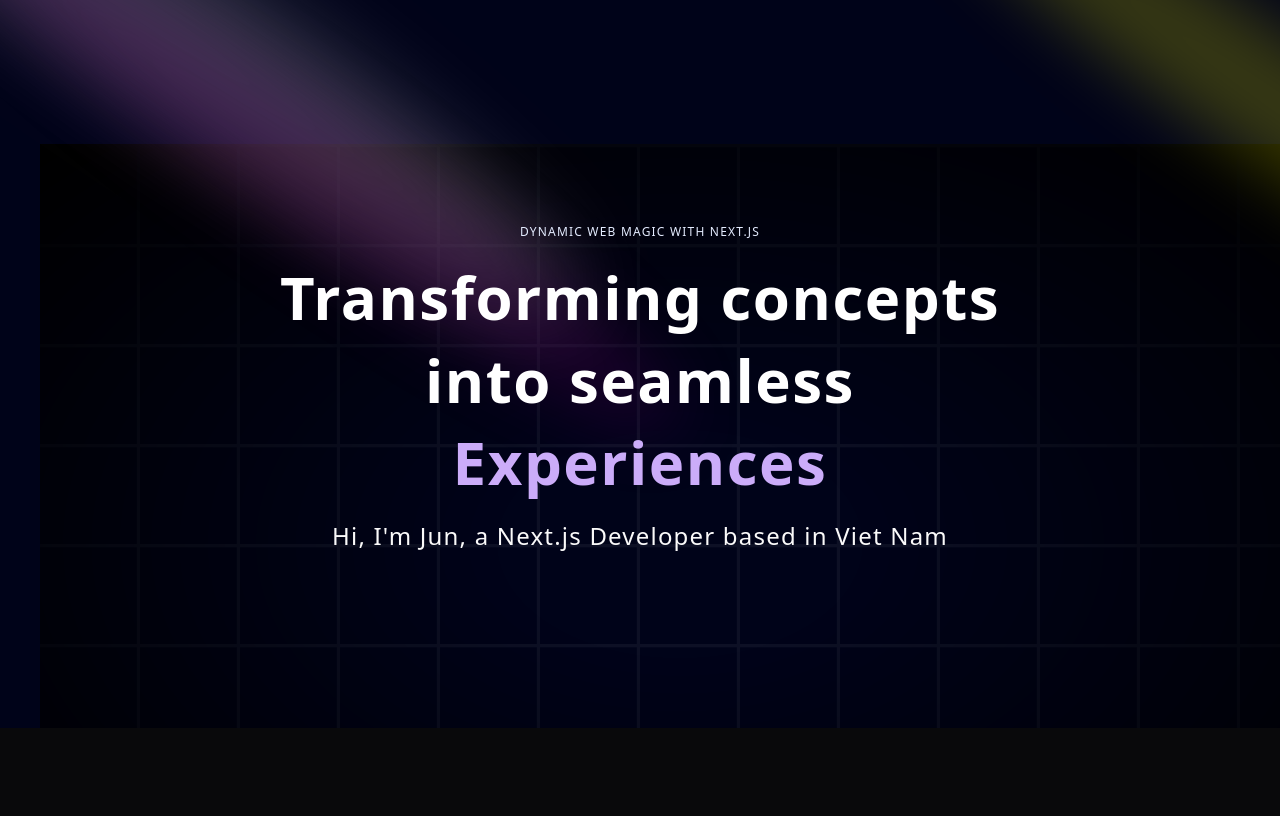
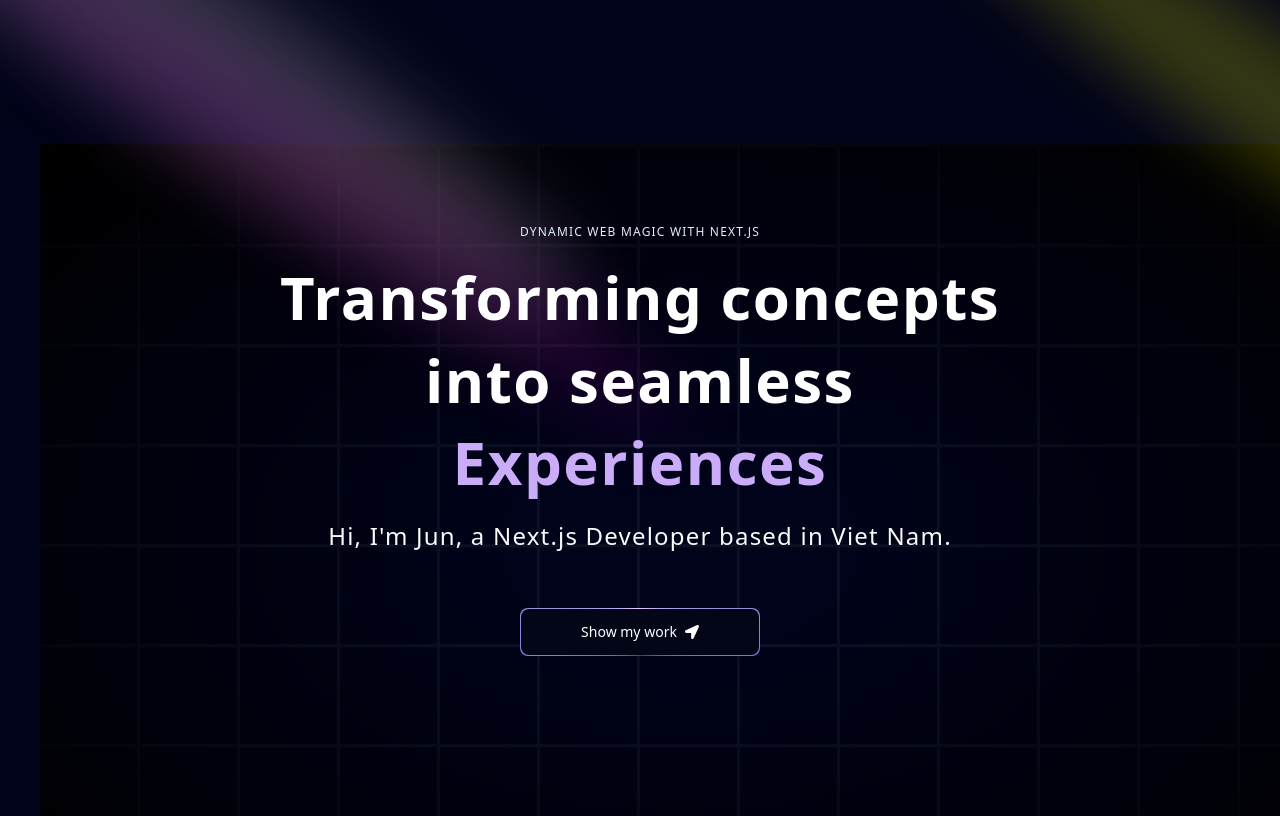
Before and after one commit to JunCodera1/Portfolio-Website, a Next.js app: page / in a window 1280 px wide. Built offline with nearby package versions, Linux system fonts and the light colour scheme.

Commit message:
add Magic Button

```diff
--- a/components/Hero.tsx
+++ b/components/Hero.tsx
@@ -1,6 +1,8 @@
 import React from 'react'
 import { Spotlight } from './ui/Spotlight'
 import { TextGenerateEffect } from './ui/TextGenerateEffect'
+import MagicButton from './ui/MagicButton'
+import { FaLocationArrow } from 'react-icons/fa'
 
 const Hero = () => {
   return (
@@ -29,8 +31,16 @@
               />
 
               <p className='text-center md:tracking-wider mb-4 text-sm md:text-lg lg:text-2xl'>
-                  Hi, I&apos;m Jun, a Next.js Developer based in Viet Nam
+                  Hi, I&apos;m Jun, a Next.js Developer based in Viet Nam.
               </p>
+
+              <a href="#about">
+                <MagicButton
+                  title="Show my work"
+                  icon={<FaLocationArrow/>}
+                  position='right'
+                />
+              </a>
           </div>
       </div>
     </div>
--- /dev/null
+++ b/components/ui/MagicButton.tsx
@@ -0,0 +1,20 @@
+import React from 'react'
+
+const MagicButton = ({
+    title, icon, position, handleClick, otherClasses
+}:{
+    title:string; icon: React.ReactNode, position:string; handleClick?:() => void; otherClasses?:string;
+}) => {
+    return (
+        <button className="relative inline-flex h-12 w-full overflow-hidden rounded-lg p-[1px] focus:outline-none md:w-60 md:mt-10">
+            <span className="absolute inset-[-1000%] animate-[spin_2s_linear_infinite] bg-[conic-gradient(from_90deg_at_50%_50%,#E2CBFF_0%,#393BB2_50%,#E2CBFF_100%)]" />
+            <span className={`inline-flex h-full w-full cursor-pointer items-center justify-center rounded-lg bg-slate-950 px-7 text-sm font-medium text-white backdrop-blur-3xl gap-2 ${otherClasses}`}>
+                {position === 'left' && icon}
+                {title}
+                {position === 'right' && icon}
+            </span>
+        </button>
+    )
+}
+
+export default MagicButton
--- a/package.json
+++ b/package.json
@@ -16,6 +16,7 @@
     "next-themes": "^0.3.0",
     "react": "^18",
     "react-dom": "^18",
+    "react-icons": "^5.3.0",
     "tailwind-merge": "^2.5.2",
     "tailwindcss-animate": "^1.0.7"
   },
```
Also changed, not shown: 1 other file (tests, documents, lock files or other folders).
